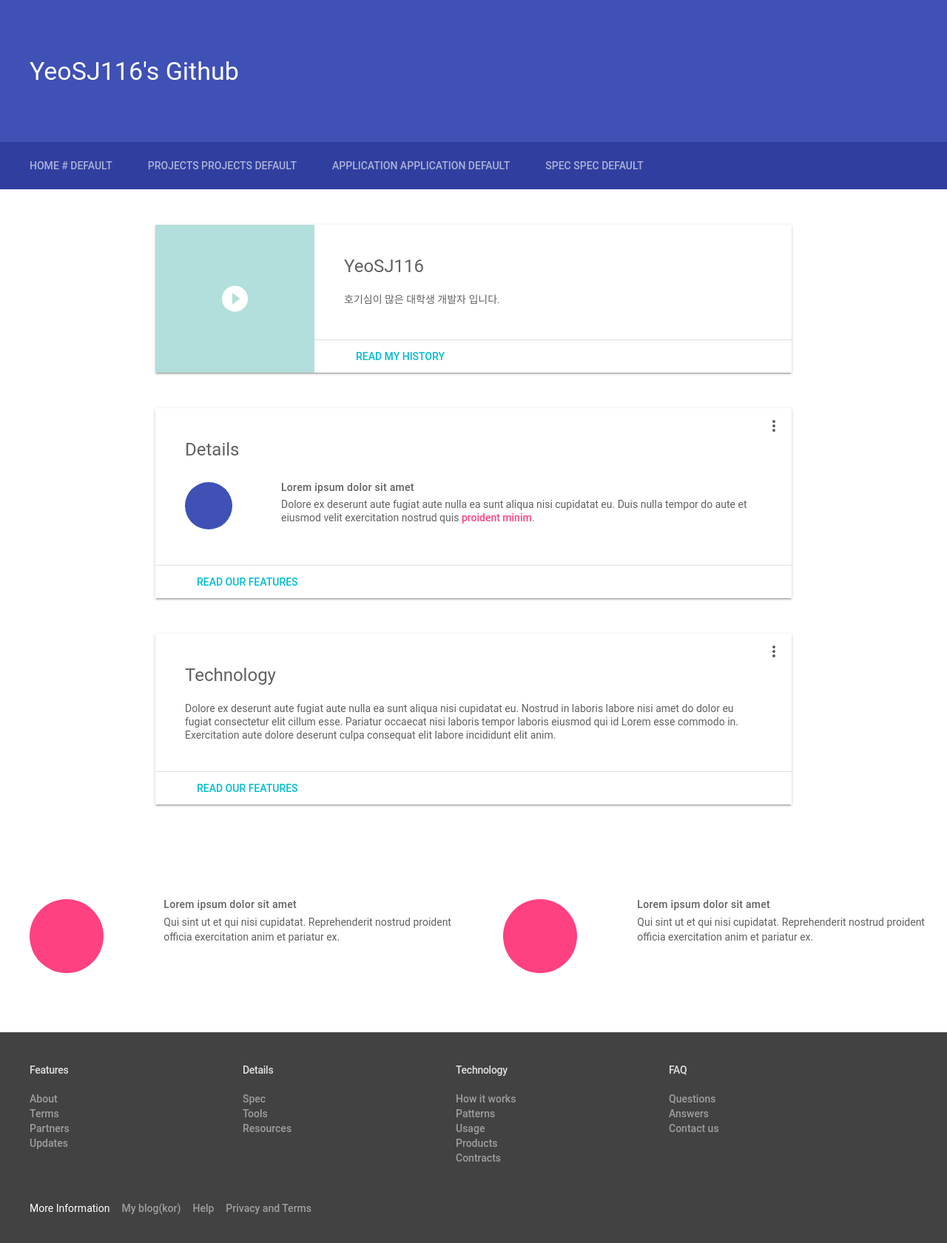
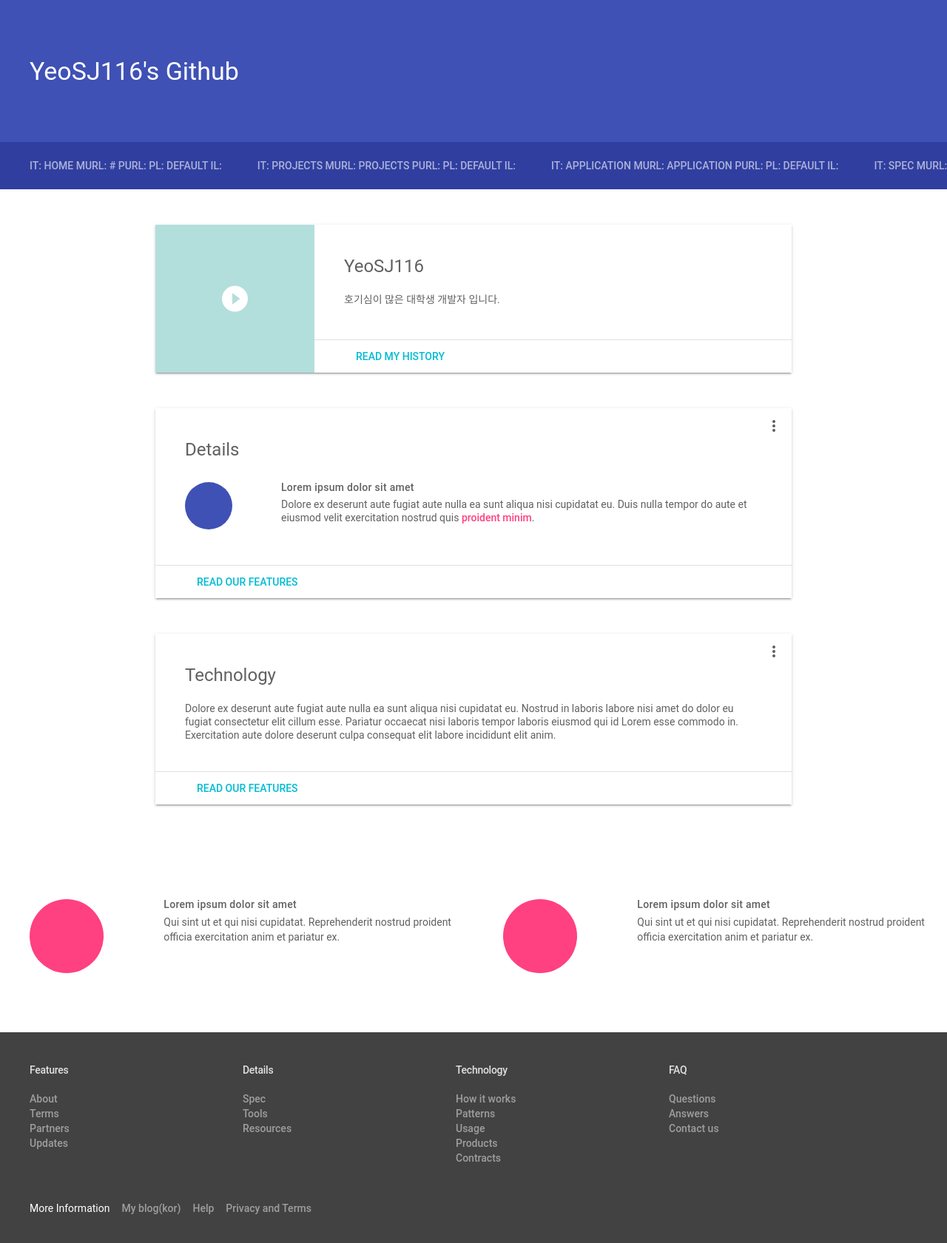
Before and after one commit to YeoSJ116/YeoSJ116.github.io, a Jekyll site: the page built from index.html, in a window 1280 px wide. Shown: the top 1681 px of the page at 74% size. Built offline with Jekyll 4.4.1, drawn with Linux system fonts in a browser that asks for light colours; nearby versions of some CDN libraries; the list of posts is cut into pages by our own code.

Commit message:
Update navigation.html

```diff
--- a/_includes/navigation.html
+++ b/_includes/navigation.html
@@ -1,2 +1,2 @@
 {% for i in site.data.urls %}{% assign current = nil %}{% assign pageurl = page.url | split:'/' | last %}{% assign menuurl = i.url | split:'/' | last %}{% assign linkurl = nil %}{% if i.url contains '://' %}{% assign linkurl = i.url %}{% else %}{% assign linkurl = i.url | prepend: site.baseurl %}{% endif %}{% assign target = i.target %}{% unless target %}{% assign target = '_self' %}{% endunless %}{% if pageurl == menuurl or page.layout == i.layout %}{% assign current = 'is-active' %}{% endif %}
-		<a href="{{ linkurl }}" target="{{ target }}" class="mdl-layout__tab {{ current }}">{{ i.text }} {{menuurl}} {{pageurl}} {{ page.layout }} {{i.layout}}</a>{% endfor %}
+		<a href="{{ linkurl }}" target="{{ target }}" class="mdl-layout__tab {{ current }}">it: {{ i.text }} mURL: {{menuurl}} pURL: {{pageurl}} pL: {{ page.layout }} iL: {{i.layout}}</a>{% endfor %}
```
